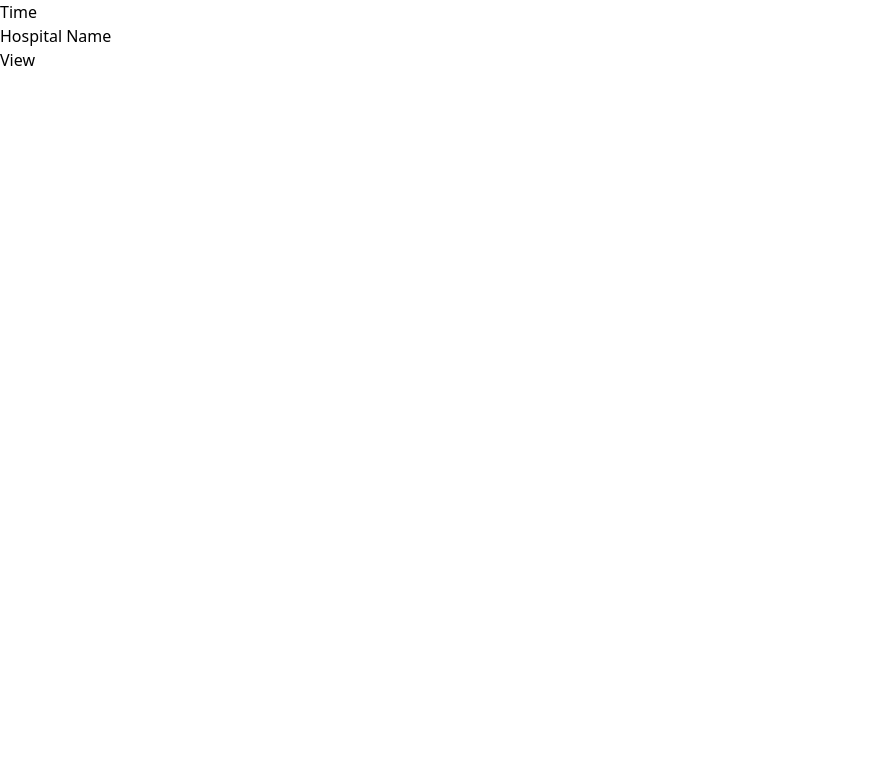
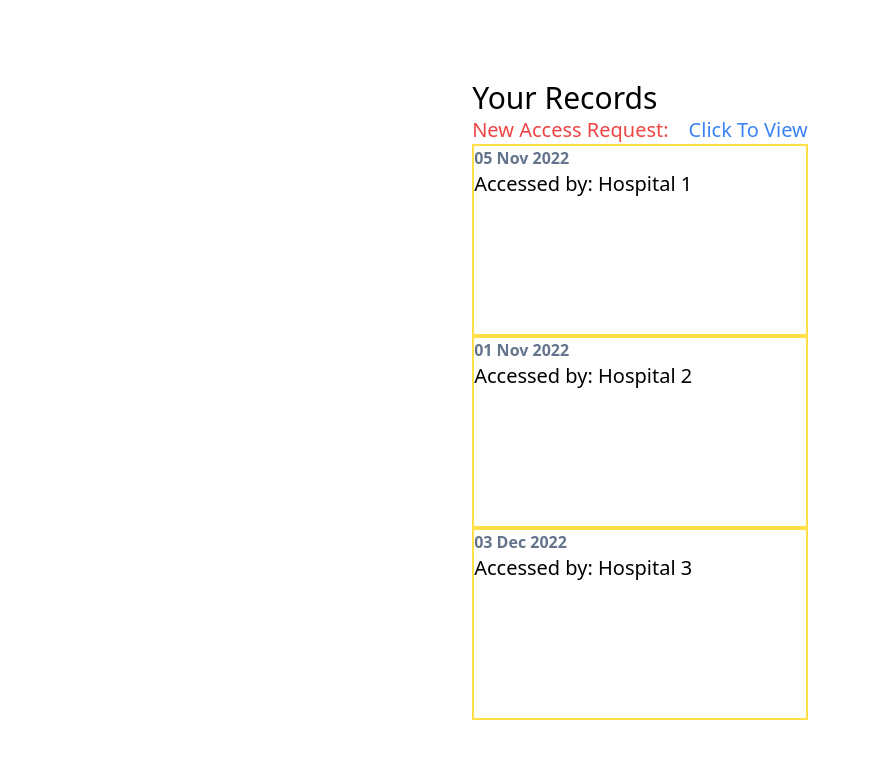
Before and after one commit to saheelwagh/knowmyrecord, a Next.js app in the folder frontend/: page /Dashboard in a window 1280 px wide. Shown: the top 758 px of the page, without its empty margins (0-871 px from the left). Built offline with nearby package versions, Linux system fonts and the light colour scheme.

Commit message:
added connect logic

```diff
--- a/frontend/package.json
+++ b/frontend/package.json
@@ -9,9 +9,11 @@
     "lint": "next lint"
   },
   "dependencies": {
+    "ethers": "^5.7.2",
     "next": "13.0.6",
     "react": "18.2.0",
-    "react-dom": "18.2.0"
+    "react-dom": "18.2.0",
+    "web3modal": "^1.9.10"
   },
   "devDependencies": {
     "autoprefixer": "^10.4.13",
--- a/frontend/pages/Dashboard.jsx
+++ b/frontend/pages/Dashboard.jsx
@@ -3,25 +3,36 @@ export default function DashBoard({}) {
     useEffect(()=>console.log(hospitals), [])
 const [hospitals, setHospitals] = useState([
     {
-        date : '05 Nov',
+        date : '05 Nov 2022',
         name: 'Hospital 1'
     },{
-        date : '01 Nov',
+        date : '01 Nov 2022',
         name: 'Hospital 2'
     },
     {
-        date : '03 Dec',
+        date : '03 Dec 2022',
         name: 'Hospital 3'
     }
 ])
 return (
-    <main>
-        <div className="card1">
-
-            <h6>Time</h6>
-            <h3>Hospital Name</h3>
-            <div className="button">View</div>
-        </div>
+    <main className=" grid place-content-center h-screen">
+        <h1 className="text-3xl">Your Records</h1>
+       <ul>
+            <li>
+                <span className="text-xl text-red-500 pr-5">New Access Request:</span>
+                <button className="text-xl text-blue-500"
+                onClick={()=>{/* fetch pending trans from chain*/ }}
+                >Click To View</button>
+            </li>
+            {hospitals.map(hosp=>
+            <li className="data-card border-2 border-yellow-300 h-48">
+                <div className="text-slate-500 font-bold">{hosp.date}
+                </div>
+                <div className="text-xl">
+                  Accessed by:  {hosp.name}
+                </div>
+                </li>)}
+        </ul>
     </main>
 )
 }
--- a/frontend/pages/index.jsx
+++ b/frontend/pages/index.jsx
@@ -4,19 +4,53 @@ import Image from 'next/image'
 import styles from '../styles/Home.module.css'
 import Link from 'next/link'
 import { useRouter } from 'next/dist/client/router'
+ import {useState, useEffect, useRef } from 'react'
+ import Web3Modal from "web3modal";
+import { providers, Contract } from "ethers";
+import { WHITELIST_CONTRACT_ADDRESS, abi } from "../constants";
 
+const getProviderOrSigner = async (needSigner = false) => {
+  // Connect to Metamask
+  // Since we store `web3Modal` as a reference, we need to access the `current` value to get access to the underlying object
+  const provider = await web3ModalRef.current.connect();
+  const web3Provider = new providers.Web3Provider(provider);
+
+  // If user is not connected to the Goerli network, let them know and throw an error
+  const { chainId } = await web3Provider.getNetwork();
+  if (chainId !== 5) {
+    window.alert("Change the network to Goerli");
+    throw new Error("Change network to Goerli");
+  }
+
+  if (needSigner) {
+    const signer = web3Provider.getSigner();
+    return signer;
+  }
+  return web3Provider;
+};
+
+function connectWallet(){
+  console.log('attempting metamask connection')
+}
 export default function Home() {
+  const [walletConnected, setWalletConnected] = useState(false)
+  const [loading, setLoading] = useState(false);
+  const web3ModalRef = useRef();
   const router = useRouter()
   return (
     <main className='h-screen grid place-content-center'>
       <div className='text-5xl'>Welconme to Knowmyrecords</div>
-      <div className='text-3xl'>View More</div>
-      <form action="" className='bg-slate-50 flex justify-center'>
+
+      <div
+      className="bg-orange-500 hover:bg-orange-700 w-24 text-white font-bold py-2 px-4 rounded m-5"
+      onClick={ connectWallet }
+      >Connect Wallet</div>
+      <div className='bg-slate-50 flex justify-center'>
       <div
       className="bg-green-500 hover:bg-green-700 w-32 text-white font-bold py-2 px-4 rounded m-5"
       onClick={() => router.push('/Dashboard') }
       >Authenticate Pending Requests</div>
-      </form>
+      </div>
 
     </main>
   )
```
Also changed, not shown: frontend/constants/index.js (added), 1 other file (tests, documents, lock files or other folders).
